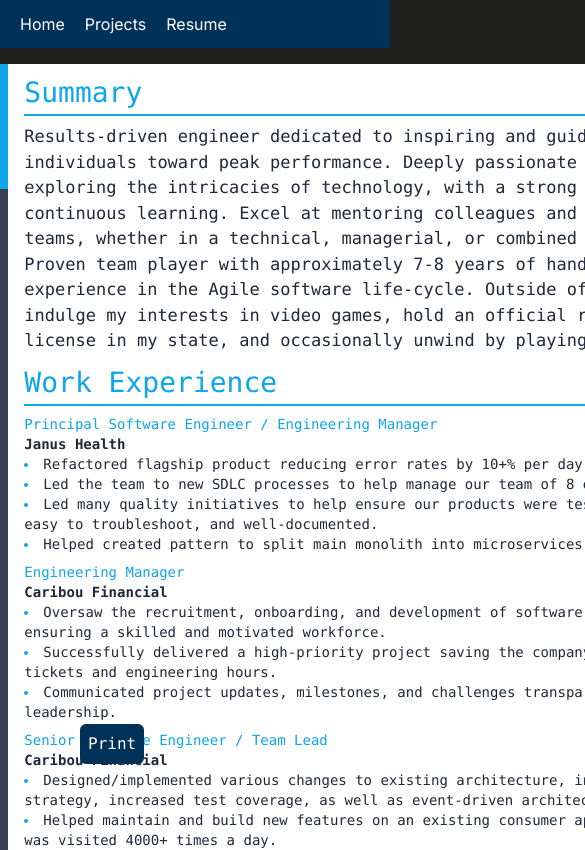
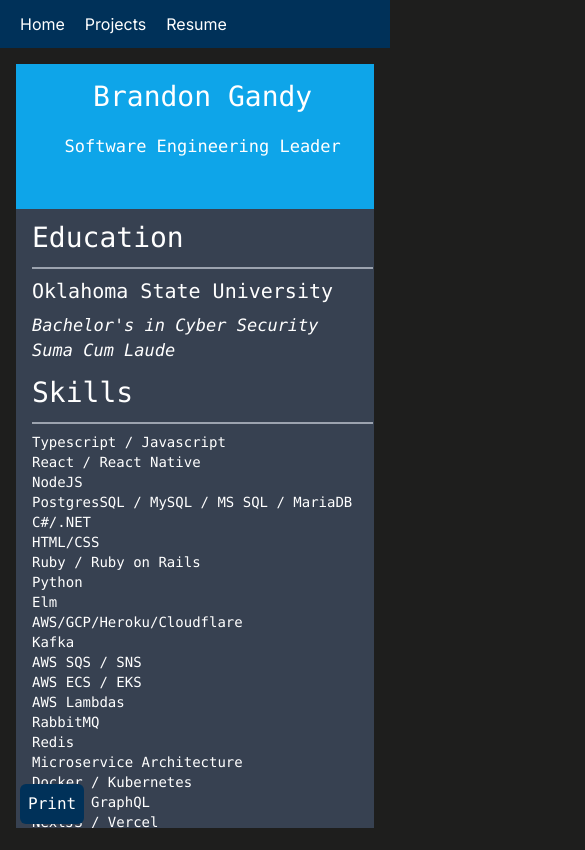
Before and after one commit to bgandy94/personal-website, a Next.js app: page /resume in a window 390 px wide. Shown: the top 850 px of the page, 585 px wide, since content can reach past the window. Built offline with nearby package versions, Linux system fonts and the light colour scheme.

Commit message:
define full resume type, apply, fix mobile view

```diff
--- a/src/app/resume/page.tsx
+++ b/src/app/resume/page.tsx
@@ -50,6 +50,20 @@
   'React Testing Library',
   'Splunk / Cloudwatch',
 ]
+
+type Education = {
+  university: string
+  fieldOfStudy: string
+  degreeType: 'bachelors'
+  honors: string
+}
+
+const degreeTypeLabelMap: Record<Education['degreeType'], string> = {
+  bachelors: "Bachelor's",
+}
+
+const generateDegreeAndFieldOfStudy = (education: Education): string =>
+  `${degreeTypeLabelMap[education.degreeType]} in ${education.fieldOfStudy}`
 
 type WorkExperience = {
   order: number
@@ -128,6 +142,38 @@
   },
 ]
 
+type Resume = {
+  name: string
+  jobTitle: string
+  summary: string
+  education: Education
+  skills: string[]
+  experiences: WorkExperience[]
+}
+const resume: Resume = {
+  name: 'Brandon Gandy',
+  jobTitle: 'Software Engineering Leader',
+  summary:
+    'Results-driven engineer dedicated to inspiring and guiding teams and individuals toward peak performance. Deeply passionate about exploring the intricacies of technology, with a strong commitment to continuous learning. Excel at mentoring colleagues and steering teams, whether in a technical, managerial, or combined capacity. Proven team player with approximately 7-8 years of hands-on experience in the Agile software life-cycle. Outside of work, I indulge my interests in video games, hold an official real estate license in my state, and occasionally unwind by playing music.',
+  education: {
+    fieldOfStudy: 'Cyber Security',
+    degreeType: 'bachelors',
+    honors: 'Suma Cum Laude',
+    university: 'Oklahoma State University',
+  },
+  experiences,
+  skills,
+}
+
+const Education = ({ education }: { education: Education }) => (
+  <div>
+    <p className="text-xl mt-0">{education.university}</p>
+    <p className="my-0 text-md italic">
+      {generateDegreeAndFieldOfStudy(education)}
+    </p>
+    <p className="my-0 text-md italic">{education.honors}</p>
+  </div>
+)
 const formatDate = (date: Date): string =>
   `${date.getUTCMonth() + 1 < 10 ? '0' : ''}${date.getUTCMonth() + 1}/${date.getUTCFullYear()}`
 
@@ -135,33 +181,29 @@
   const resumeBodyRef = useRef<HTMLDivElement>(null)
   const reactPrintFn = useReactToPrint({ contentRef: resumeBodyRef })
   return (
+    <div className="overflow-scroll w-full h-screen">
+      <div className="flex flex-col">
         <div
           ref={resumeBodyRef}
           id="resume-body"
-      className="bg-white grid grid-cols-9 w-[70rem] text-gray-800 h-[90.5rem] font-mono"
+          className="bg-white grid grid-cols-9 w-[1120px] self-start xl:self-center text-gray-800 h-[1448px] font-mono"
         >
           <button
-        className="fixed print:hidden bg-primary p-2 text-white rounded-md bottom-20 left-20"
+            className="fixed print:hidden bg-primary p-2 text-white rounded-md bottom-5 left-5 xl:bottom-20 xl:left-20"
             onClick={() => reactPrintFn()}
           >
             Print
           </button>
           <div className="col-span-3 grid grid-rows-10">
-        <div className="row-span-1 bg-sky-500 p-1 flex justify-center items-center text-white text-center flex-col">
-          <h3>Brandon Gandy</h3>
-          <p>Software Engineer</p>
+            <div className="row-span-1 bg-sky-500 p-1 flex text-white text-center flex-col">
+              <h3>{resume.name}</h3>
+              <p>{resume.jobTitle}</p>
             </div>
             <div className="bg-gray-700 text-white px-4 row-span-9">
               <section>
                 <h3>Education</h3>
                 <hr className="my-2" />
-            <div>
-              <p className="text-xl mt-0">Oklahoma State University</p>
-              <p className="my-0 text-md italic">
-                Bachelor&apos;s in Cyber Security
-              </p>
-              <p className="my-0 text-md italic">Suma Cum Laude</p>
-            </div>
+                <Education education={resume.education} />
               </section>
               <section>
                 <h3>Skills</h3>
@@ -178,17 +220,7 @@
             <section>
               <h3 className="mb-0 text-sky-500">Summary</h3>
               <hr className="my-0 border-sky-500" />
-          <p>
-            Results-driven engineer dedicated to inspiring and guiding teams and
-            individuals toward peak performance. Deeply passionate about
-            exploring the intricacies of technology, with a strong commitment to
-            continuous learning. Excel at mentoring colleagues and steering
-            teams, whether in a technical, managerial, or combined capacity.
-            Proven team player with approximately 7-8 years of hands-on
-            experience in the Agile software life-cycle. Outside of work, I
-            indulge my interests in video games, hold an official real estate
-            license in my state, and occasionally unwind by playing music.
-          </p>
+              <p className="text-sm">{resume.summary}</p>
             </section>
             <section>
               <h3 className="mb-0 text-sky-500">Work Experience</h3>
@@ -219,6 +251,8 @@
             </section>
           </div>
         </div>
+      </div>
+    </div>
   )
 }
 
```
Lines whose indentation alone changed are shown as unchanged.
